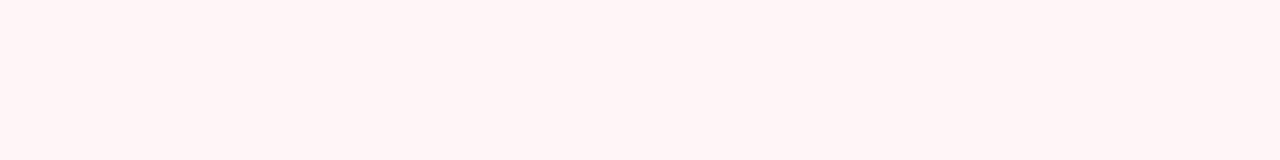
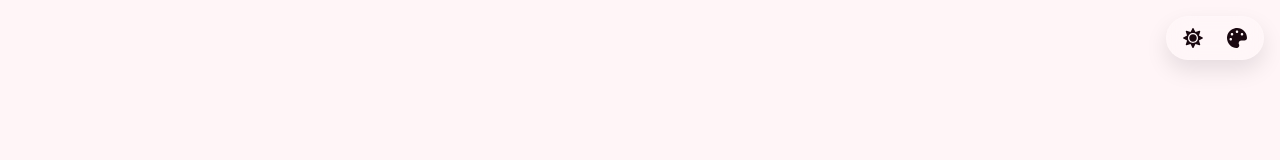
Before and after one commit to Fahim-F-Osman/Portfolio-F, a React (Vite) app in the folder app/: page / in a window 1280 px wide. Shown: the top 160 px of the page. Built offline with nearby package versions, Linux system fonts and the light colour scheme.

Commit message:
feat(utility menu): implement utility menu structure

```diff
--- a/app/src/App.tsx
+++ b/app/src/App.tsx
@@ -1,6 +1,7 @@
 import { BrowserRouter, Routes, Route } from "react-router-dom";
 import { routes } from "./routes";
 import Footer from "./components/Footer/Footer";
+import UtilityMenu from "./components/UtilityMenu/UtilityMenu";
 
 export default function App() {
   return (
@@ -12,6 +13,7 @@
           path={path}
           element={
             <>
+              <UtilityMenu />
               <Element />
               <Footer />
             </>
--- /dev/null
+++ b/app/src/components/UtilityMenu/UtilityMenu.module.css
@@ -0,0 +1,92 @@
+.container {
+  position: fixed;
+  top: 16px;
+  right: 16px;
+
+  display: flex;
+  align-items: center;
+
+  gap: var(--space-2);
+
+  padding: var(--space-1) var(--space-2);
+
+  background: var(--glass);
+  backdrop-filter: var(--blur);
+  -webkit-backdrop-filter: var(--blur);
+
+  border: 1px solid var(--border-glass);
+  border-radius: var(--radius-full);
+
+  box-shadow: var(--shadow-md);
+}
+
+.container > button {
+  width: 36px;
+  height: 34px;
+
+  display: flex;
+  align-items: center;
+  justify-content: center;
+
+  border-radius: var(--radius-full);
+
+  background: transparent;
+  border: none;
+
+  cursor: pointer;
+
+  transition:
+    transform var(--transition-fast),
+    background-color var(--transition-fast),
+    box-shadow var(--transition-fast),
+    border-color var(--transition-fast);
+}
+
+.container > button > svg {
+  width: 20px;
+  height: 20px;
+  color: var(--text-primary);
+
+  transition: color var(--transition-fast);
+}
+
+.container > button:hover {
+  transform: translateY(-2px);
+  background: var(--surface);
+  border-color: var(--border-glass);
+  box-shadow: var(--shadow-sm);
+}
+
+.container > button:hover > svg {
+  color: var(--accent);
+}
+
+.container > button:active {
+  transform: translateY(0px) scale(0.98);
+  box-shadow: none;
+}
+
+.container > button svg {
+  animation: pop var(--transition-normal);
+}
+
+@keyframes pop {
+  from {
+    opacity: 0;
+    transform: rotate(-90deg) scale(0.8);
+  }
+  to {
+    opacity: 1;
+    transform: rotate(0deg) scale(1);
+  }
+}
+
+.container > .contactsButton { display: none; }
+
+
+@media (max-width: 768px) {
+  .container > .contactsButton {
+    display: flex;
+  }
+
+}
--- /dev/null
+++ b/app/src/components/UtilityMenu/UtilityMenu.tsx
@@ -0,0 +1,24 @@
+import {
+  FaSun,
+  FaCloudMoonRain,
+  FaPalette,
+  FaUserCircle,
+} from "react-icons/fa";
+import styles from "./UtilityMenu.module.css"
+import { useState } from "react";
+
+export default function UtilityMenu() {
+  const [dark, setDark] = useState(false);
+  return (
+    <div className={styles.container}>
+      <button
+        className={styles.toggle}
+        onClick={() => setDark(!dark)}
+      >
+        {dark ? <FaCloudMoonRain /> : <FaSun />}
+      </button>
+      <button className={styles.contactsButton}><FaUserCircle /></button>
+      <button><FaPalette /></button>
+    </div>
+  )
+}
```
